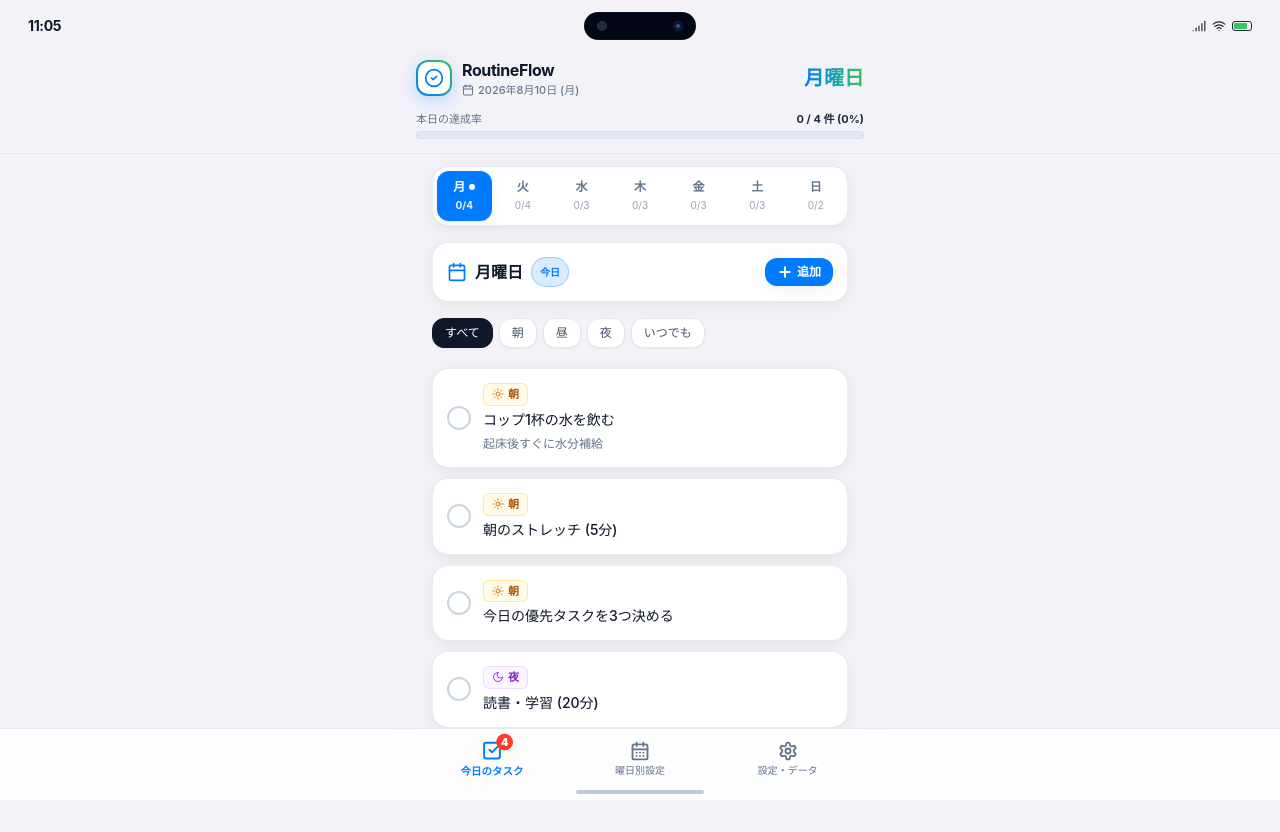
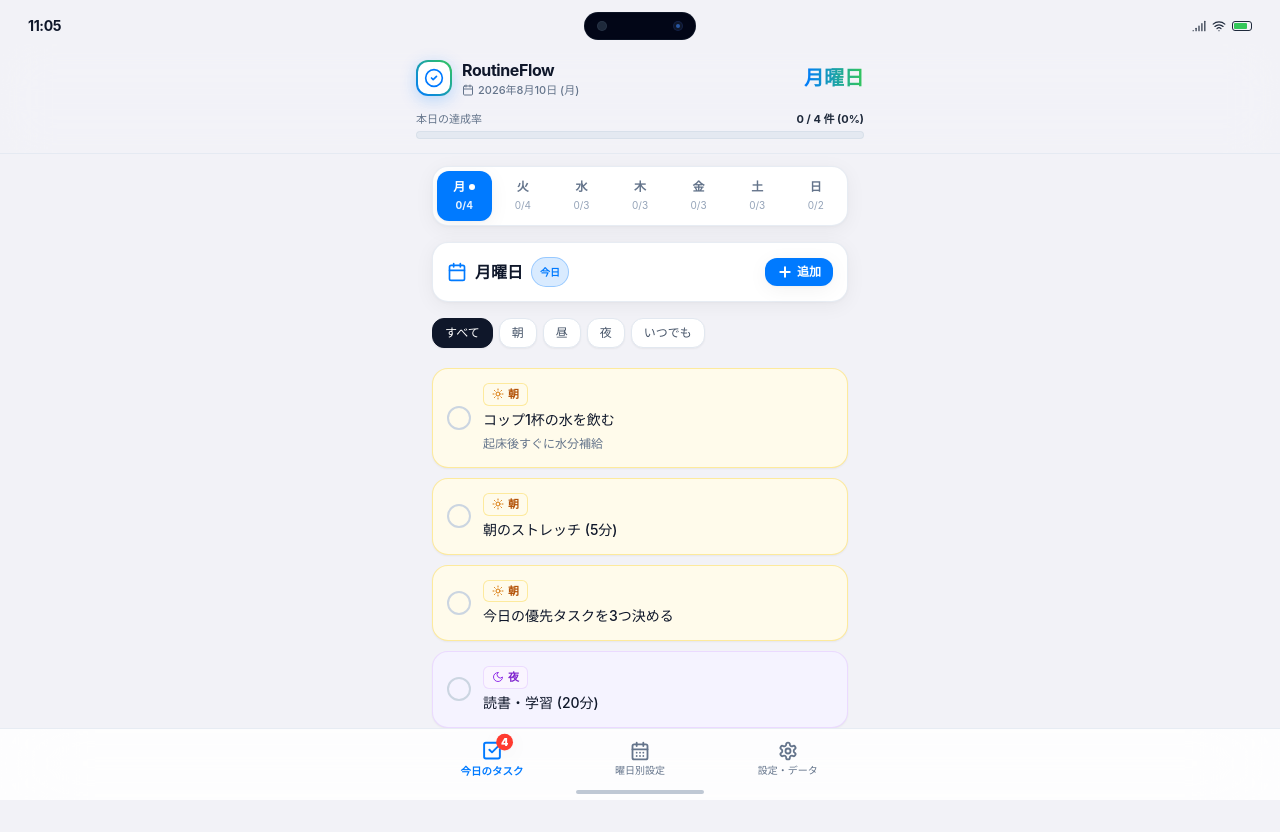
Before and after one commit to moonstrucker/weekly-routine-pwa, a React (Vite) app: page / in a window 1280 px wide. Shown: the top 832 px of the page. Built offline with nearby package versions, Linux system fonts and the light colour scheme.

Commit message:
style: update task panel backgrounds to soft refreshing pastel colors

```diff
--- a/src/components/TaskItem.tsx
+++ b/src/components/TaskItem.tsx
@@ -88,6 +88,24 @@ export const TaskItem: React.FC<TaskItemProps> = ({
     }
   };
 
+  const getPanelStyle = (category: Category, isCompleted: boolean) => {
+    if (isCompleted) {
+      return 'bg-slate-100/70 border-slate-200/60 opacity-60';
+    }
+    switch (category) {
+      case 'morning':
+        return 'bg-[#FFFBEB] border-amber-200/80 hover:border-amber-400/60 hover:bg-[#FFF7ED] shadow-sm';
+      case 'afternoon':
+        return 'bg-[#F0F9FF] border-sky-200/80 hover:border-sky-400/60 hover:bg-[#E0F2FE] shadow-sm';
+      case 'evening':
+        return 'bg-[#F5F3FF] border-purple-200/80 hover:border-purple-400/60 hover:bg-[#EDE9FE] shadow-sm';
+      default:
+        return 'bg-[#F0FDF4] border-emerald-200/80 hover:border-emerald-400/60 hover:bg-[#DCFCE7] shadow-sm';
+    }
+  };
+
+  const panelStyle = getPanelStyle(task.category, task.isCompleted);
+
   return (
     <div
       {...containerProps}
@@ -96,12 +114,12 @@ export const TaskItem: React.FC<TaskItemProps> = ({
         isDismissing
           ? 'animate-task-dismiss'
           : isDragging
-          ? 'bg-white/40 border-ios-blue/60 opacity-30 scale-[0.98] shadow-none'
+          ? 'bg-blue-50/40 border-ios-blue/60 opacity-30 scale-[0.98] shadow-none'
           : isDragOver
-          ? 'bg-blue-50/80 border-ios-blue ring-2 ring-ios-blue/40 shadow-ios scale-[1.01]'
+          ? 'bg-blue-100/80 border-ios-blue ring-2 ring-ios-blue/40 shadow-ios scale-[1.01]'
           : task.isCompleted
-          ? 'bg-white/60 border-slate-200/60 opacity-60 animate-task-restore'
-          : 'bg-white border-slate-200/80 hover:border-ios-blue/40 shadow-ios'
+          ? `${panelStyle} animate-task-restore`
+          : panelStyle
       }`}
     >
       {/* Drag Handle */}
```
Also changed, not shown: 1 other file (tests, documents, lock files or other folders).
